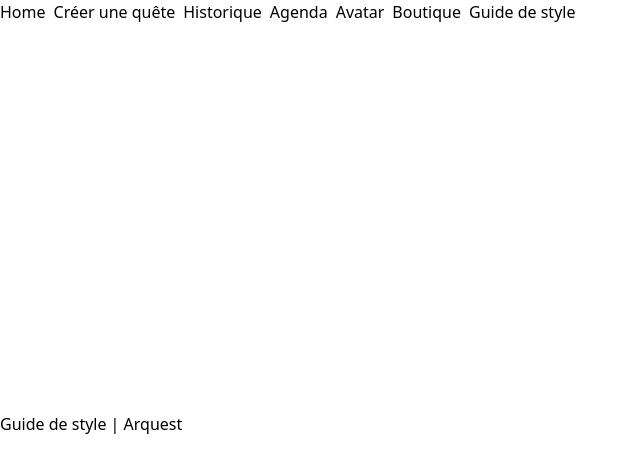
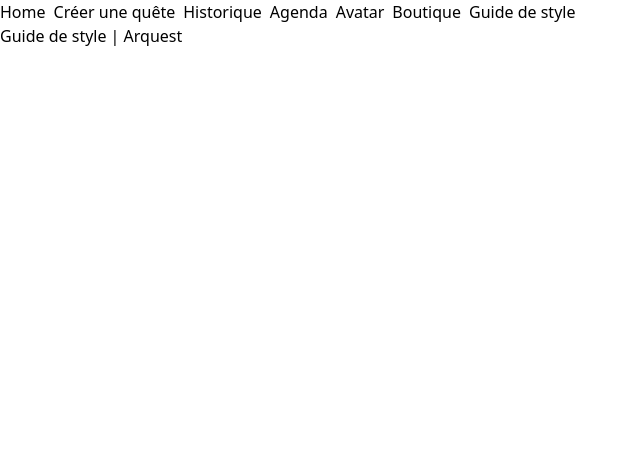
Before and after one commit to gros-eliot/Arquest-app, a Vue app: page /gds in a window 1280 px wide. Shown: the top 472 px of the page, without its empty margins (0-640 px from the left). Built offline with nearby package versions, Linux system fonts and the light colour scheme.

Commit message:
mise en place GDS

```diff
--- a/src/views/GuideStyle.vue
+++ b/src/views/GuideStyle.vue
@@ -1,20 +1,11 @@
-<script setup>
-import Hdr from "@/components/Hdr.vue";
+<script>
 </script>
 
 <template>
-  <hdr />
-  <div class="about">
-    <h1>Guide de style | Arquest</h1>
+  <div>
+    <h1 class="text">Guide de style | Arquest</h1>
   </div>
 </template>
 
 <style>
-@media (min-width: 1024px) {
-  .about {
-    min-height: 100vh;
-    display: flex;
-    align-items: center;
-  }
-}
 </style>
--- a/src/views/QuestCreateView.vue
+++ b/src/views/QuestCreateView.vue
@@ -62,7 +62,7 @@
           </div>
           <select v-model="difficile">
             <option value="" disabled selected>
-              Sélectionner un niveau de difficulté
+              Sélectionner une difficulté
             </option>
             <option v-for="difficulte in listeDifficulte" :key="difficulte">
               {{ difficulte }}
@@ -103,7 +103,7 @@ export default {
       // Liste des pays
       listeCategorie: ["Sport", "DIY", "Social", "Travail"],
       // liste des genres
-      listeDifficulte: ["Facile", "Medium", "Difficile"],
+      listeDifficulte: ["Facile", "Moyenne", "Difficile"],
     };
   },
   methods: {
```
